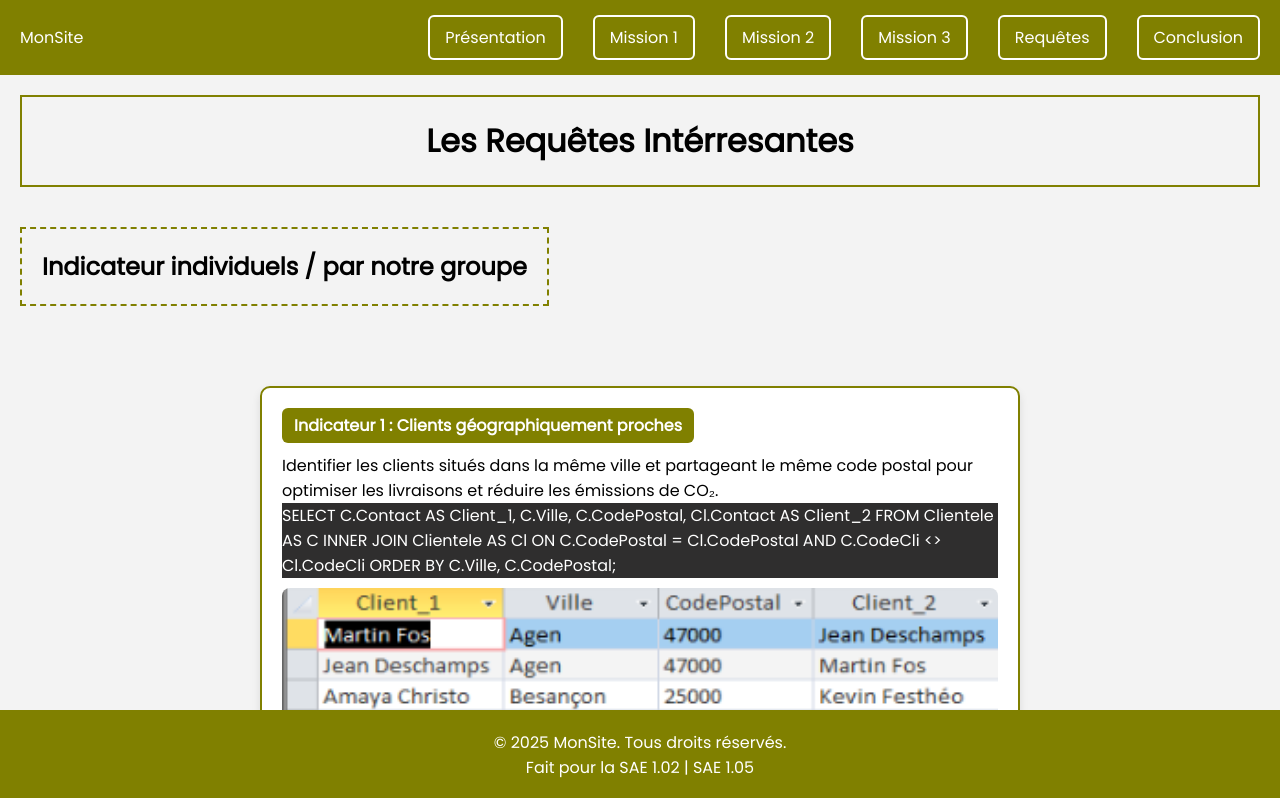
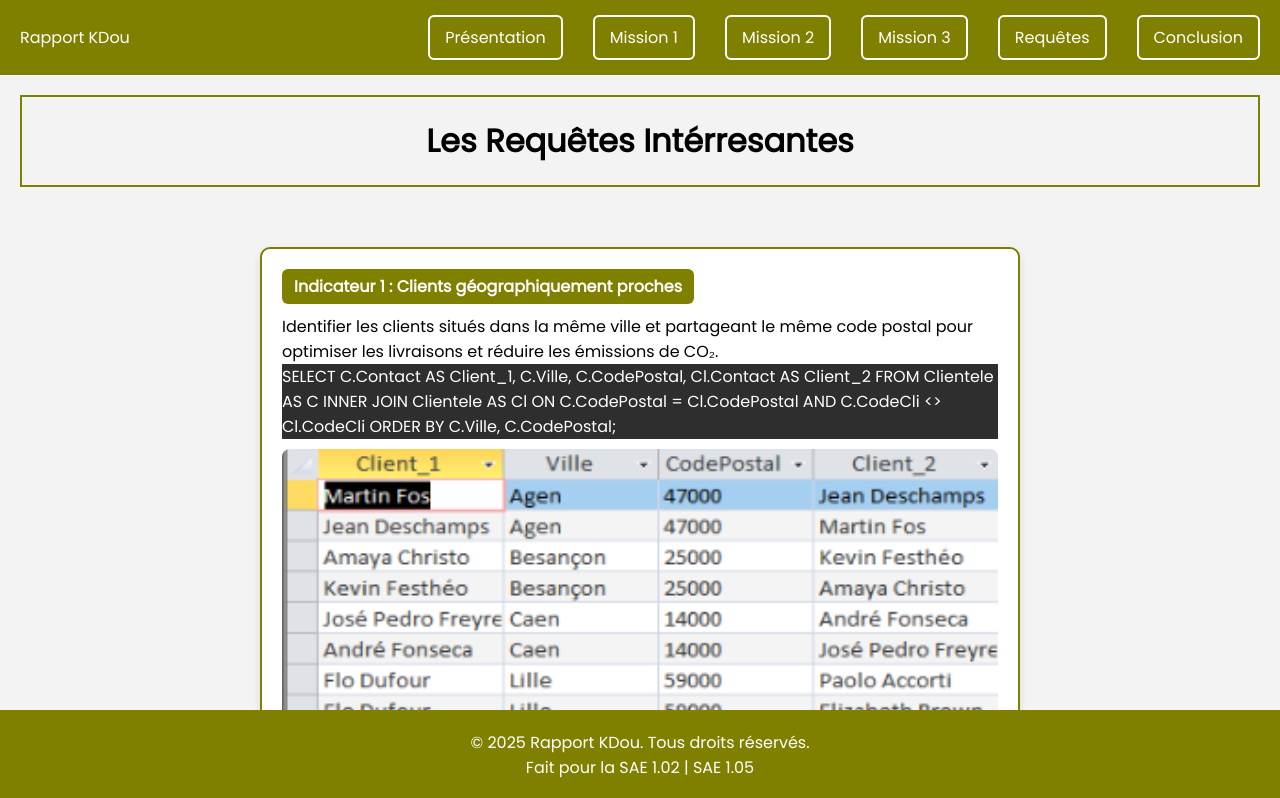
Before and after one commit to S-G190/Website-SAE1.02-SAE1.05, a plain HTML site: page Requêtes.html in a window 1280 px wide. Shown: the top 798 px of the page. Drawn offline with Linux system fonts and the light colour scheme.

Commit message:
FINITIONS PROJETS

```diff
--- a/Requêtes.html
+++ b/Requêtes.html
@@ -7,7 +7,7 @@
 </head>
 <body>
     <nav>
-        <div class="logo">MonSite</div>
+        <div class="logo">Rapport KDou</div>
 
         <!-- Le bouton burger -->
         <input type="checkbox" id="menu-toggle">
@@ -26,7 +26,6 @@
         </div>
     </nav>
     <h1> Les Requêtes Intérresantes </h1>
-    <h2> Indicateur individuels / par notre groupe </h2>
     <section class="requêtes">
         <div class="requête">
             <div class="titre">Indicateur 1 : Clients géographiquement proches</div>
@@ -84,7 +83,7 @@
     </section>
 
     <footer>
-        <p>&copy; 2025 MonSite. Tous droits réservés.</p>
+        <p>&copy; 2025 Rapport KDou. Tous droits réservés.</p>
         <p>Fait pour la SAE 1.02 | SAE 1.05</p>
     </footer>
 </body>
```
